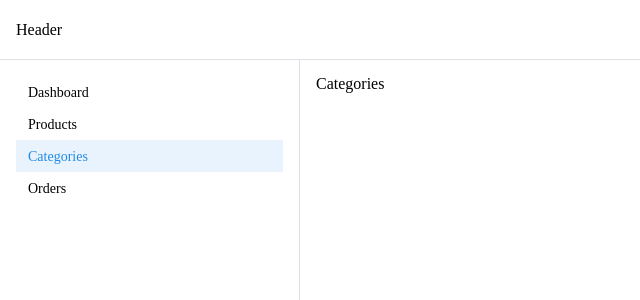
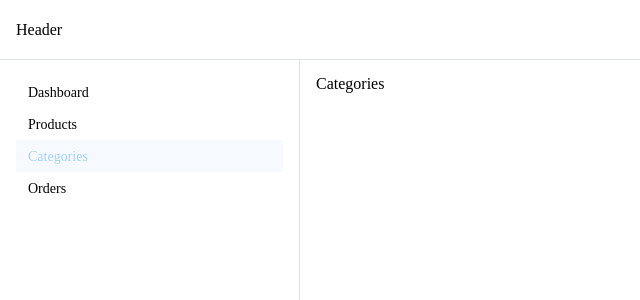
Before and after one commit to Virass/VeloMax, a Next.js app: page /admin/categories in a window 1280 px wide. Shown: the top 300 px of the page, without its empty margins (0-640 px from the left). Built offline with nearby package versions, Linux system fonts and the light colour scheme.

Commit message:
fix(admin): add disabled state to every nav link to prevent unnecessary rerendering on click

```diff
--- a/src/app/admin/components/Navbar.tsx
+++ b/src/app/admin/components/Navbar.tsx
@@ -12,15 +12,20 @@ export default function Navbar() {
     return (
         <AppShell.Navbar>
             <AppShell.Section grow my="md" component={ScrollArea} px="md">
-                {navItems.map(({ label, link }) => (
+                {navItems.map(({ label, link }) => {
+                    const isActive = link === pathname;
+
+                    return (
                         <NavLink
                             href={link}
                             key={link}
                             component={Link}
                             label={label}
-                        active={link === pathname}
+                            active={isActive}
+                            disabled={isActive}
                         />
-                ))}
+                    );
+                })}
             </AppShell.Section>
         </AppShell.Navbar>
     );
```
Lines whose indentation alone changed are shown as unchanged.
